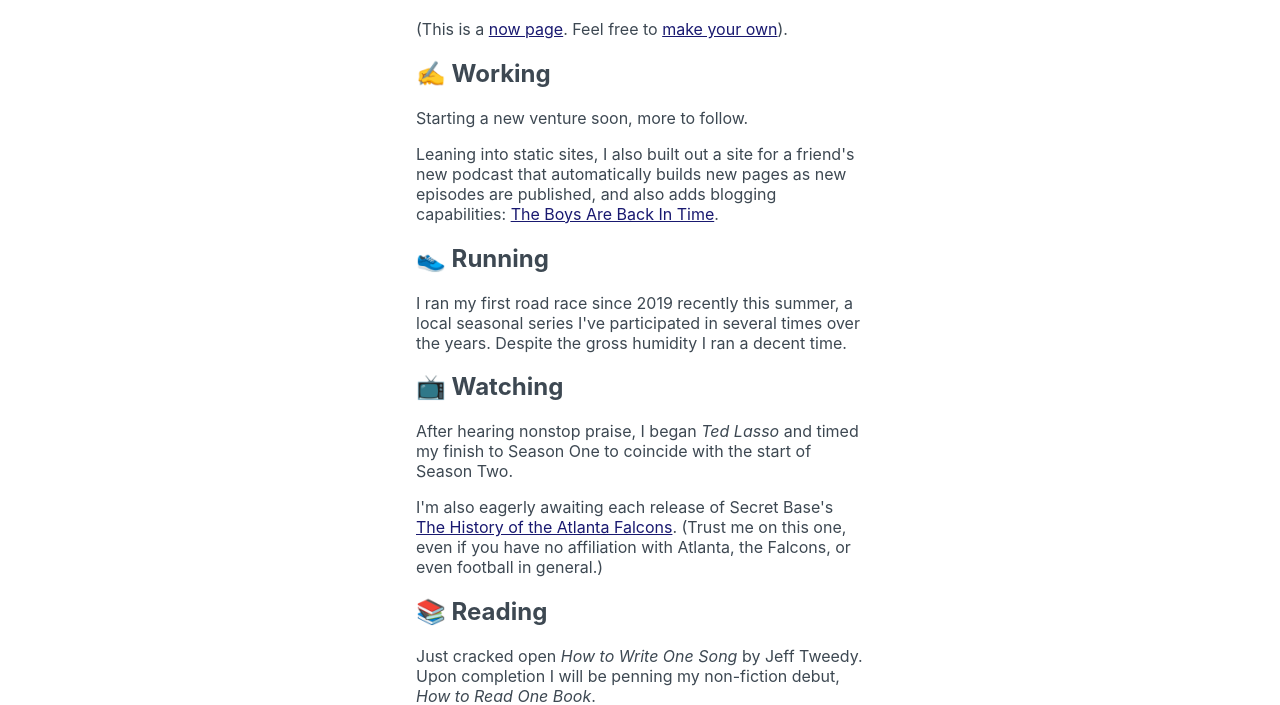
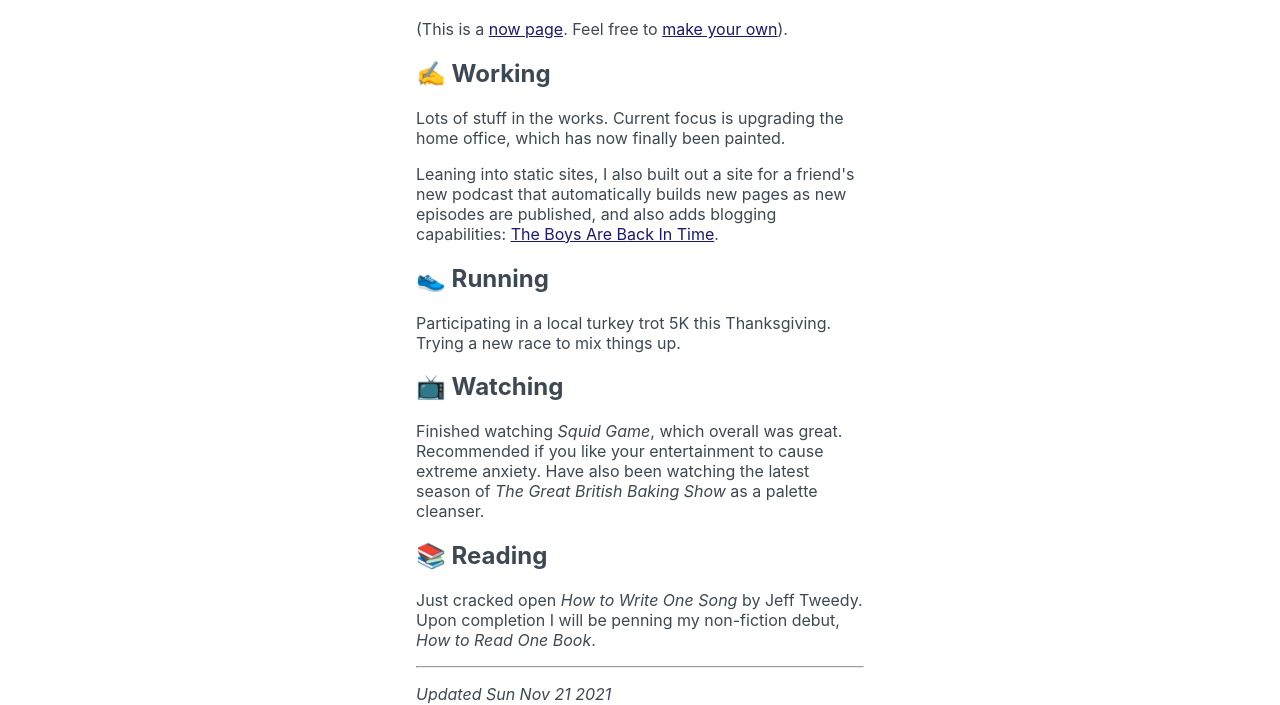
Before and after one commit to djpowers/personal-site, an Eleventy site: page src/now.md in a window 1280 px wide. Shown: the part 115-820 px from the top of the page. Built offline with nearby package versions, Linux system fonts and the light colour scheme; Eleventy itself is replaced by a stand-in of ours; files that its build step writes are made by us from their sources; what eleventy-plugin-local-images, eleventy-plugin-reading-time would draw is missing.

Commit message:
Update now page

```diff
--- a/src/now.md
+++ b/src/now.md
@@ -2,7 +2,7 @@
 layout: default.njk
 title: Now | Dave Powers
 description: A brief summary of what Dave Powers is up to right now
-date: 2021-08-30T00:00:00-0500
+date: 2021-11-21T00:00:00-0500
 templateEngineOverride: njk,md
 ---
 
@@ -12,19 +12,17 @@
 
 ## ✍️ Working
 
-Starting a new venture soon, more to follow.
+Lots of stuff in the works. Current focus is upgrading the home office, which has now finally been painted.
 
 Leaning into static sites, I also built out a site for a friend's new podcast that automatically builds new pages as new episodes are published, and also adds blogging capabilities: [The Boys Are Back In Time](https://theboysarebackintime.com/).
 
 ## 👟 Running
 
-I ran my first road race since 2019 recently this summer, a local seasonal series I've participated in several times over the years. Despite the gross humidity I ran a decent time.
+Participating in a local turkey trot 5K this Thanksgiving. Trying a new race to mix things up.
 
 ## 📺 Watching
 
-After hearing nonstop praise, I began _Ted Lasso_ and timed my finish to Season One to coincide with the start of Season Two.
-
-I'm also eagerly awaiting each release of Secret Base's [The History of the Atlanta Falcons](https://www.youtube.com/playlist?list=PLUXSZMIiUfFSzzgEL4N9aYBXPmGVen3zW). (Trust me on this one, even if you have no affiliation with Atlanta, the Falcons, or even football in general.)
+Finished watching _Squid Game_, which overall was great. Recommended if you like your entertainment to cause extreme anxiety. Have also been watching the latest season of _The Great British Baking Show_ as a palette cleanser.
 
 ## 📚 Reading
 
```
